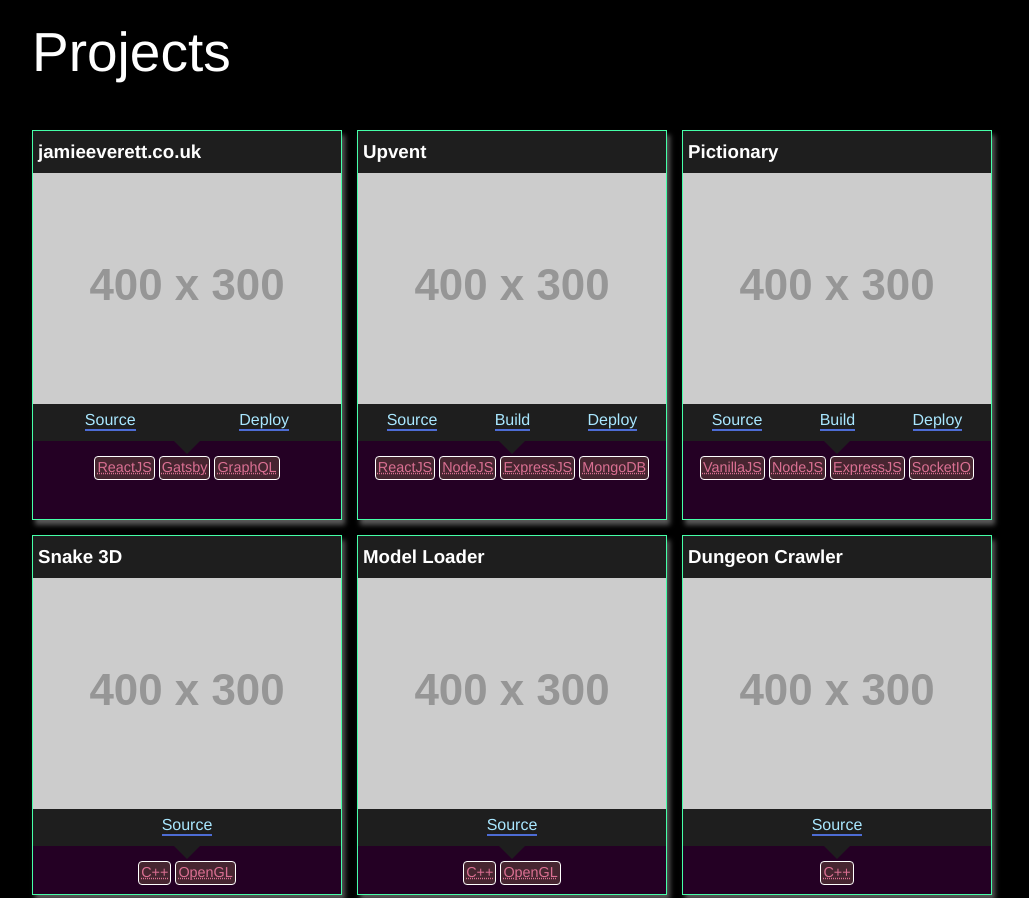
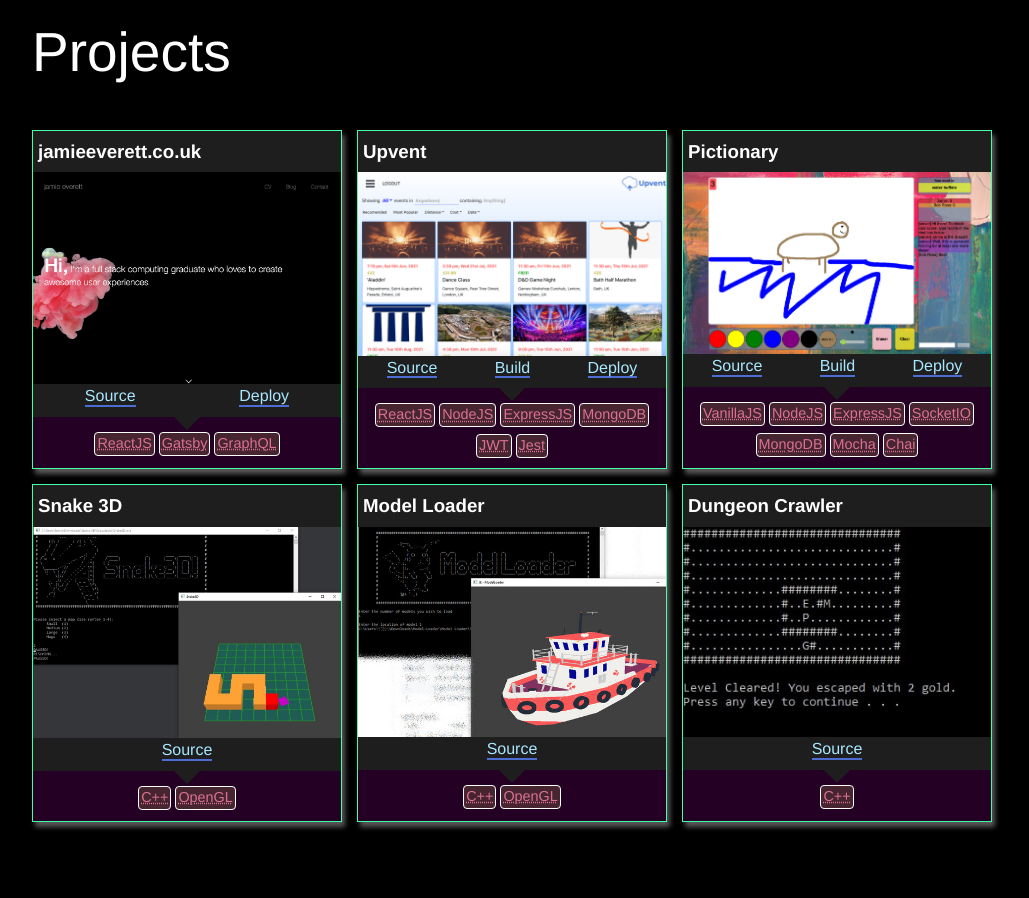
Before and after one commit to jreverett/jamieeverett.co.uk, a Gatsby site: page / in a window 1280 px wide. Shown: the part 2080-2978 px from the top of the page, without its empty margins (128-1157 px from the left). Built offline with nearby package versions, Linux system fonts and the light colour scheme; Gatsby itself is replaced by a stand-in of ours; placeholder pictures from the web are drawn by us.

Commit message:
Add images to project tiles

```diff
--- a/gatsby-config.js
+++ b/gatsby-config.js
@@ -6,6 +6,7 @@
     projects: [
       {
         name: "jamieeverett.co.uk",
+        imageName: "jamieeverett-co-uk",
         sourceUrl: "https://github.com/jreverett/jamieeverett.co.uk",
         CDUrl:
           "https://app.netlify.com/sites/quirky-chandrasekhar-d7c462/deploys",
@@ -13,6 +14,7 @@
       },
       {
         name: "Upvent",
+        imageName: "upvent",
         sourceUrl: "https://github.com/jreverett/FinalYearProject",
         CIUrl: "https://dev.azure.com/jamieeverett0462/PRCO304-Upvent/_build",
         CDUrl: "https://upvent-app.herokuapp.com",
@@ -20,6 +22,7 @@
       },
       {
         name: "Pictionary",
+        imageName: "pictionary",
         sourceUrl: "https://github.com/jreverett/SOFT355-PictionaryWebApp",
         CIUrl:
           "https://dev.azure.com/jamieeverett0462/SOFT355-Pictionary/_build",
@@ -36,16 +39,19 @@
       },
       {
         name: "Snake 3D",
+        imageName: "snake-3d",
         sourceUrl: "https://github.com/jreverett/Snake-3D",
         tags: ["C++", "OpenGL"],
       },
       {
         name: "Model Loader",
+        imageName: "model-loader",
         sourceUrl: "https://github.com/jreverett/Model-Loader",
         tags: ["C++", "OpenGL"],
       },
       {
         name: "Dungeon Crawler",
+        imageName: "dungeon-crawler",
         sourceUrl: "https://github.com/jreverett/DungeonCrawler",
         tags: ["C++"],
       },
--- a/src/components/ProjectTile/ProjectTile.css
+++ b/src/components/ProjectTile/ProjectTile.css
@@ -5,6 +5,8 @@
 }
 
 .project-tile {
+  display: flex;
+  flex-direction: column;
   background-color: rgb(30, 30, 30);
   overflow: hidden;
   border: 1px solid rgb(var(--accent));
@@ -29,6 +31,7 @@
 
 .project-tile-tags {
   height: 100%;
+  flex-shrink: 100;
   display: flex;
   margin-top: 10px;
   padding-top: 12px;
--- a/src/components/ProjectTile/ProjectTile.jsx
+++ b/src/components/ProjectTile/ProjectTile.jsx
@@ -1,19 +1,20 @@
 import React from "react"
+import Img from "gatsby-image"
 
 import "./ProjectTile.css"
 
 export default function ProjectTile(props) {
-  const { projectName, sourceUrl, CIUrl, CDUrl, tags } = props
+  const { projectName, projectImage, sourceUrl, CIUrl, CDUrl, tags } = props
   const tagUrls = props.tagUrls
 
   return (
     <div className="project-tile">
       <h3>{projectName}</h3>
-      <img
+      <Img
         className="project-tile-image"
-        src="https://via.placeholder.com/400x300"
-        alt=""
-      ></img>
+        fluid={projectImage.node.childImageSharp.fluid}
+        alt={`Screenshot of ${projectName} project`}
+      />
       <div className="project-tile-links">
         {sourceUrl && (
           <a href={sourceUrl} target="_blank" rel="noopener noreferrer">
--- a/src/components/Projects/Projects.jsx
+++ b/src/components/Projects/Projects.jsx
@@ -11,6 +11,7 @@
         siteMetadata {
           projects {
             name
+            imageName
             sourceUrl
             CIUrl
             CDUrl
@@ -22,20 +23,39 @@
           }
         }
       }
+      allFile {
+        edges {
+          node {
+            name
+            childImageSharp {
+              fluid(maxWidth: 500) {
+                ...GatsbyImageSharpFluid
+              }
+            }
+          }
+        }
+      }
     }
   `)
 
   const projects = data.site.siteMetadata.projects
   const tagUrls = data.site.siteMetadata.tagUrls
+  const images = data.allFile.edges
+
   return (
     <section id="projects">
       <h1>Projects</h1>
       <div className="project-tile-container">
         {projects.map((project, index) => {
+          const projectImage = images.find(
+            image => image.node.name === project.imageName
+          )
+
           return (
             <ProjectTile
               key={index}
               projectName={project.name}
+              projectImage={projectImage}
               sourceUrl={project.sourceUrl}
               CIUrl={project.CIUrl}
               CDUrl={project.CDUrl}
```
Also changed, not shown: src/assets/images/dungeon-crawler.jpg (added), src/assets/images/dungeon-crawlerPNG.jpg (deleted), src/assets/images/snake-3d.jpg (added), src/assets/images/snake.jpg (deleted).
